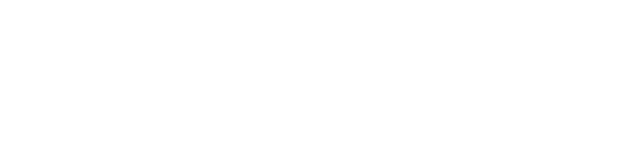
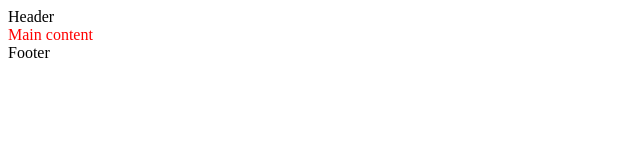
Before and after one commit to Connall1234/coders_quotes_project, a plain HTML site: page index.html in a window 1280 px wide. Shown: the whole page, without its empty margins (0-640 px from the left). Drawn offline with Linux system fonts and the light colour scheme.

Commit message:
Added meta tags for SEO, added general structure, and added css page & linked to index.html.

```diff
--- /dev/null
+++ b/assets/css/style.css
@@ -0,0 +1,3 @@
+main {
+    color: red
+}
--- a/index.html
+++ b/index.html
@@ -4,13 +4,23 @@
     <meta charset="UTF-8">
     <meta http-equiv="X-UA-Compatible" content="IE=edge">
     <meta name="viewport" content="width=device-width, initial-scale=1.0">
+    <meta name="description" content="quotes, famous quotes, poetry, personal quotes, inspiring quotes">
+    <meta name="keywords" content="quotes, philosophy, phrases, famous sayings, speech,">
     <title>Coders Quotes</title>
     <!--Favicon-->
     <link rel="apple-touch-icon" sizes="180x180" href="assets/favicon_io/apple-touch-icon.png">
     <link rel="icon" type="image/png" sizes="32x32" href="assets/favicon_io/favicon-32x32.png">
     <link rel="icon" type="image/png" sizes="16x16" href="assets/favicon_io/favicon-16x16.png">
+    <!--Style sheet-->
+    <link rel="stylesheet" href="assets/css/style.css">
 </head>
 <body>
+    <!--Header-->
+    <header>Header</header>
+    <!--Main content-->
+    <main>Main content</main>
+    <!--Footer-->
+    <footer>Footer</footer>
 
 </body>
 </html>
```
